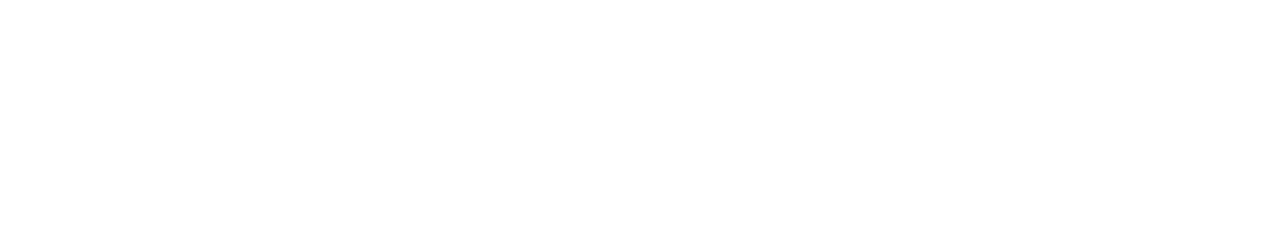
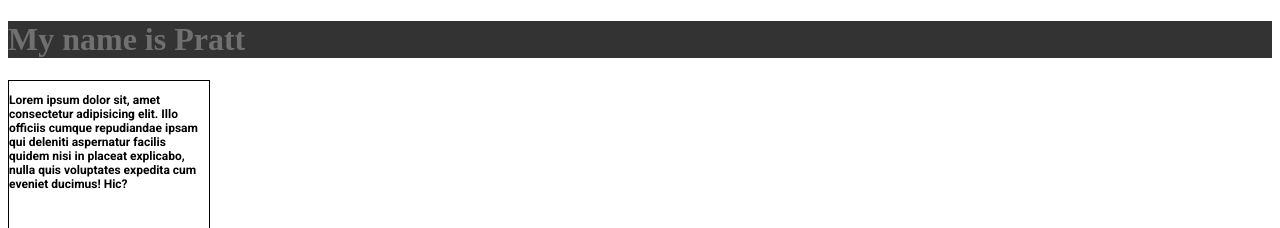
Before and after one commit to prattparedes/CSS-de-FES, a plain HTML site: page index.html in a window 1280 px wide. Shown: the top 228 px of the page. Drawn offline with Linux system fonts and the light colour scheme.

Commit message:
sections

```diff
--- a/CSS/styles.css
+++ b/CSS/styles.css
@@ -0,0 +1,18 @@
+h1{
+    background-color: #333;
+    /* rgba hace que el ultimo valor signifique opacidad en 0.3 0.5 1 0.1 */
+    color: rgba(255, 255, 255, 0.3);
+}
+
+div{
+    width: 100%;
+    max-width: 200px;
+    height: 100vw;
+    border: 1px solid black;
+    font-size: 12px;
+    font-weight: 600;
+
+    /* Se pone 2 font family o más porque si el navegador no soporta la primera fuente entonces soportará el segundo
+    generalmente sans-serif es universal todos los navegadores deberían soportarlo */
+    font-family: "Roboto"; sans-serif;
+}
--- a/index.html
+++ b/index.html
@@ -1,12 +1,29 @@
 <!DOCTYPE html>
 <html lang="en">
+
 <head>
-    <meta charset="UTF-8">
-    <meta http-equiv="X-UA-Compatible" content="IE=edge">
-    <meta name="viewport" content="width=device-width, initial-scale=1.0">
-    <title>Document</title>
+    <meta charset="UTF-8" />
+    <meta http-equiv="X-UA-Compatible" content="IE=edge" />
+    <meta name="viewport" content="width=My, initial-scale=1.0" />
+    <title>CSS de FES</title>
+    <link rel="stylesheet" href="./CSS/styles.css" />
+    <!-- Estos links de abajo permiten exportar de google las fuentes que vayas a usar-->
+    <link rel="preconnect" href="https://fonts.googleapis.com" />
+    <link rel="preconnect" href="https://fonts.gstatic.com" crossorigin />
+    <link href="https://fonts.googleapis.com/css2?family=Roboto:wght@300;400;500;700&display=swap" rel="stylesheet" />
 </head>
+
 <body>
+    <h1>My name is Pratt</h1>
+    <div>
+        <p>
+            Lorem ipsum dolor sit, amet consectetur adipisicing elit. Illo officiis
+            cumque repudiandae ipsam qui deleniti aspernatur facilis quidem nisi in
+            placeat explicabo, nulla quis voluptates expedita cum eveniet ducimus!
+            Hic?
+        </p>
+    </div>
 
 </body>
+
 </html>
```
